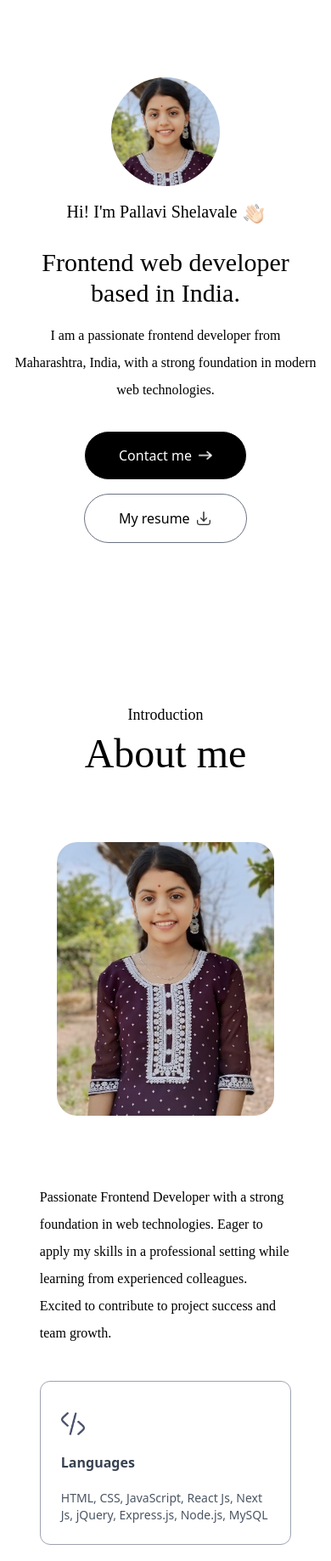
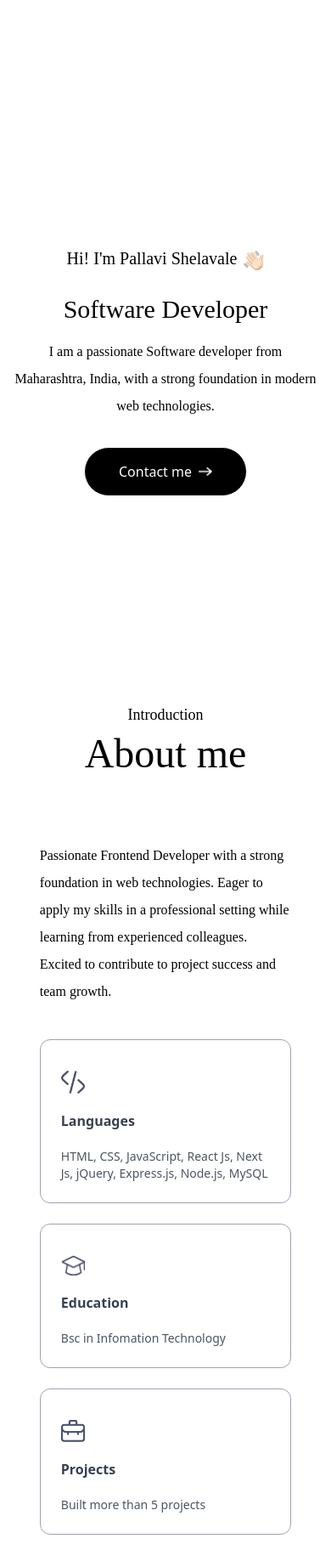
Before and after one commit to shelavalepallavi/shelavalepallavi.github.io, a plain HTML site: page index.html in a window 390 px wide. Shown: the part 57-1894 px from the top of the page at 85% size. Drawn offline with nearby package versions, Linux system fonts and the light colour scheme; a web font is replaced by a local one.

Commit message:
update portfolio

```diff
--- a/index.html
+++ b/index.html
@@ -73,21 +73,22 @@
   <div class="w-11/12 max-w-3xl mx-auto h-screen flex flex-col items-center justify-center gap-4 text-center">
    <div class="relative w-32 h-32 group">
   <div class="w-full h-full rounded-full overflow-hidden border-animation">
-    <img src="./images/profile-img.png" alt="" class="w-full h-full object-cover" />
+    <!-- <img src="./images/profile-img.png" alt="" class="w-full h-full object-cover" /> -->
   </div>
 </div>
 
     <h3 class="flex items-end gap-2 text-xl md:text-2xl mb-3 font-Ovo">Hi! I'm Pallavi Shelavale <img src="./images/hand-icon.png" alt="hii" class="w-6"></h3>
-    <h1 class="text-3xl sm:text-6xl lg:text-[66px] font-Ovo">Frontend web developer based in India.</h1>
-    <p class="max-w-2xl mx-auto font-Ovo">I am a passionate frontend developer from Maharashtra, India, with a strong foundation in modern web technologies.</p>
+    <!-- <h1 class="text-3xl sm:text-6xl lg:text-[66px] font-Ovo">Frontend web developer based in India.</h1> -->
+    <h1 class="text-3xl sm:text-6xl lg:text-[66px] font-Ovo">Software Developer</h1>
+    <p class="max-w-2xl mx-auto font-Ovo">I am a passionate Software developer from Maharashtra, India, with a strong foundation in modern web technologies.</p>
 
     <div class="flex flex-col sm:flex-row gap-4 mt-4">
       <a href="#contact" class="px-10 py-3 bg-black text-white rounded-full border border-white flex  items-center gap-2 dark:bg-[#11001F] hover:-translate-y-2 duration-500 hover:shadow-lg">Contact me
         <img src="./images/right-arrow-white.png" alt="" class="w-4">
       </a>
-      <a href="./images/Pallavi Shelavale Resume.pdf" download class="px-10 py-3 bg-white text-black rounded-full border border-gray-500 flex  items-center gap-2 hover:bg-lightHover duration-500 hover:-translate-y-2 hover:shadow-lg">My resume
+      <!-- <a href="./images/Pallavi Shelavale Resume.pdf" download class="px-10 py-3 bg-white text-black rounded-full border border-gray-500 flex  items-center gap-2 hover:bg-lightHover duration-500 hover:-translate-y-2 hover:shadow-lg">My resume
         <img src="./images/download-icon.png" alt="" class="w-4">
-      </a>
+      </a>-->
     </div>
   </div>
 
@@ -96,17 +97,18 @@
       <h4 class="text-center mb-2 text-lg font-Ovo">Introduction</h4>
       <h2 class="text-center text-5xl font-Ovo">About me</h2>
 
-      <div class="w-full flex flex-col lg:flex-row items-center gap-20 my-20">
-        <div class="max-w-max mx-auto relative">
-          <img src="./images/user-image.jpeg" alt="" class="w-64 sm:w-80 rounded-3xl max-w-none">
+      <!-- <div class="w-full flex flex-col lg:flex-row items-center  gap-20 my-20"> -->
+      <div class="w-full flex justify-center my-20">
+        <!--<div class="max-w-max mx-auto relative">
+           <img src="./images/user-image.jpeg" alt="" class="w-64 sm:w-80 rounded-3xl max-w-none">
 
-          <!-- <div class="bg-white w-1/2 aspect-square absolute right-0 bottom-0 rounded-full translate-x-1/4 translate-y-1/3 shadow-[0_4px_55px_rgba(149,0,162,0.15)] flex items-center justify-center">
+           <div class="bg-white w-1/2 aspect-square absolute right-0 bottom-0 rounded-full translate-x-1/4 translate-y-1/3 shadow-[0_4px_55px_rgba(149,0,162,0.15)] flex items-center justify-center">
             <img src="./images/circular-text.png" alt="circular text" class="w-full  animate-spin_slow">
             <img src="./images/dev-icon.png" alt="" class="w-1/4 absolute top-1/2 left-1/2 -translate-x-1/2 -translate-y-1/2">
-          </div> -->
-        </div>
+          </div>
+        </div>-->
 
-        <div class="flex-1">
+        <div class="">
           <p class="mb-10 max-w-2xl font-Ovo">Passionate Frontend Developer with a strong foundation in web technologies. Eager to apply my skills in a professional setting while learning from experienced colleagues. Excited to contribute to project success and team growth.</p>
 
           <ul class="grid grid-cols-1 sm:grid-cols-3 gap-6 max-w-2xl">
@@ -130,7 +132,7 @@
             </li>
           </ul>
 
-          <h4 class="my-6 text-gray-700 font-Ovo dark:text-white">Tools & technologies I use</h4>
+          <h4 class="my-6 text-center text-gray-700 font-Ovo dark:text-white">Tools & technologies I use</h4>
           <ul class="flex items-center gap-3 sm:gap-5 flex-wrap">
             <li class="flex items-center justify-center w-12 sm:w-14 aspect-square border border-gray-400 rounded-lg cursor-pointer hover:-translate-y-2 duration-500">
               <img src="./images/vscode.png" alt="vscode" class="w-5 sm:w-7">
@@ -169,7 +171,7 @@
      <div id="services" class="w-full px-[12%] py-10 scroll-mt-20">
       <h4 class="text-center mb-2 text-lg font-Ovo">What I offer</h4>
       <h2 class="text-center text-5xl font-Ovo">My services</h2>
-      <p class="text-center mx-auto max-w-2xl mt-5 mb-12 font-Ovo">I am a passionate frontend developer from Maharashtra, India, with a strong foundation in modern web technologies. </p>
+      <p class="text-center mx-auto max-w-2xl mt-5 mb-12 font-Ovo">I am a passionate Software developer from Maharashtra, India, with a strong foundation in modern web technologies. </p>
 
       <div class="grid grid-cols-[repeat(auto-fit,minmax(200px,1fr))] gap-6 my-10">
         <div class="border border-gray-400 rounded-lg px-8 py-12 hover:shadow-black cursor-pointer hover:bg-lightHover hover:-translate-y-1 duration-500 dark:hover:bg-darkHover dark:hover:shadow-white">
@@ -272,9 +274,9 @@
 
           <div class="grid grid-cols-[repeat(auto-fit,minmax(200px,1fr))] gap-6 mt-10 mb-8">
             <input type="text" name="name" placeholder="Enter your name" class="p-3 border-[0.5px] outline-none border-gray-400 rounded-md bg-white dark:bg-darkHover/30 dark:border-white/90" required>
-            <input type="text" name="email" placeholder="Enter your name" class="p-3 border-[0.5px] outline-none border-gray-400 rounded-md bg-white dark:bg-darkHover/30 dark:border-white/90" required>
+            <input type="text" name="email" placeholder="Enter your surname" class="p-3 border-[0.5px] outline-none border-gray-400 rounded-md bg-white dark:bg-darkHover/30 dark:border-white/90" required>
           </div>
-          <textarea placeholder="Enter your text" name="message" rows="6" class="bg-white border-[0.5px] border-gray-400 w-full rounded-md outline-none p-4 mb-6 dark:bg-darkHover/30 dark:border-white/90" required></textarea>
+          <textarea placeholder="Enter your message" name="message" rows="6" class="bg-white border-[0.5px] border-gray-400 w-full rounded-md outline-none p-4 mb-6 dark:bg-darkHover/30 dark:border-white/90" required></textarea>
           <button class="mx-auto w-max bg-black/80 text-white px-8 py-3 rounded-full flex items-center justify-between gap-2 hover:bg-black duration-500 dark:bg-transparent dark:border-[0.5px] dark:hover:bg-darkHover hover:scale-110 hover:shadow-lg">Submit now
             <img src="./images/right-arrow-white.png" alt="" class="w-4">
           </button>
```
Also changed, not shown: 1 other file.
